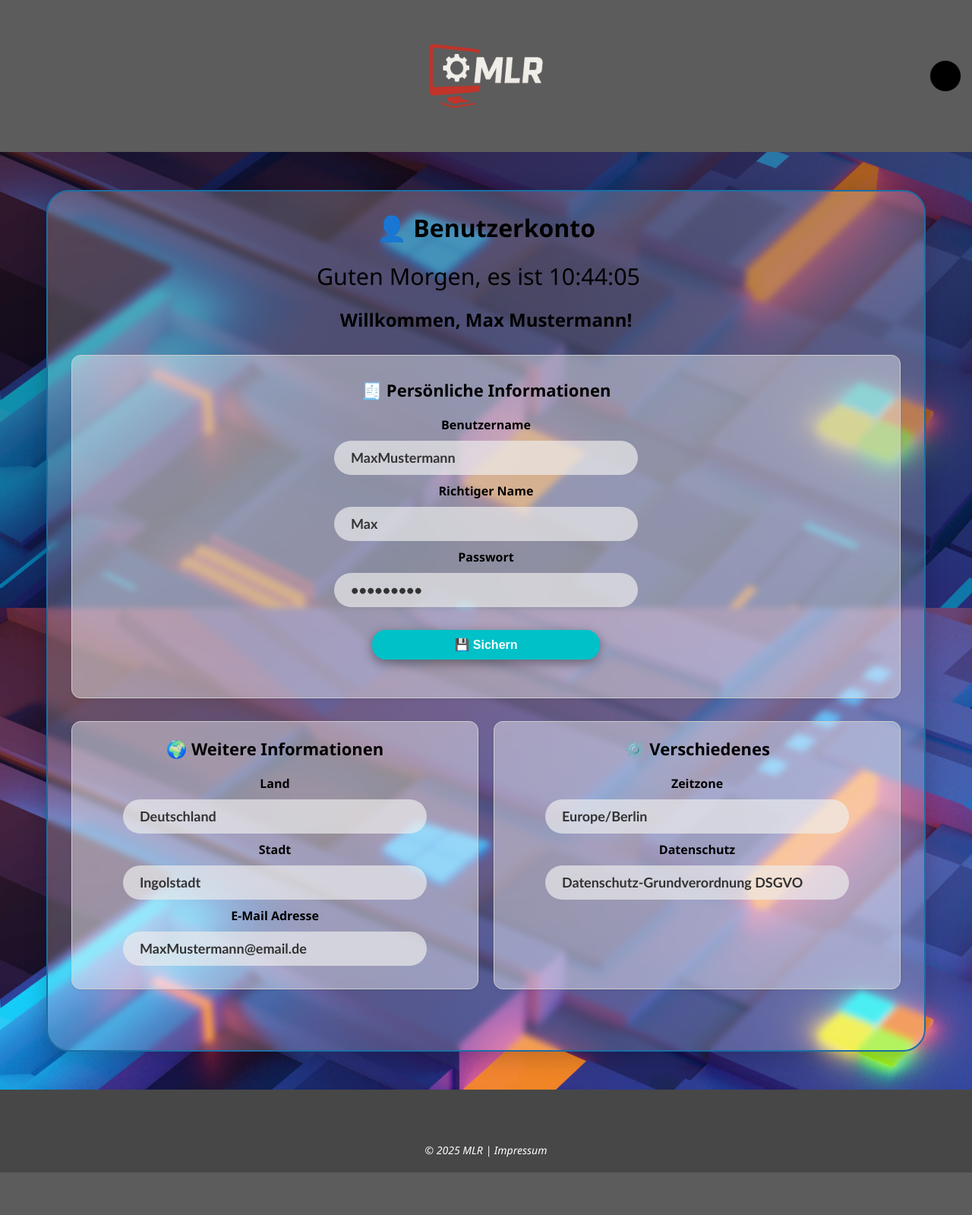
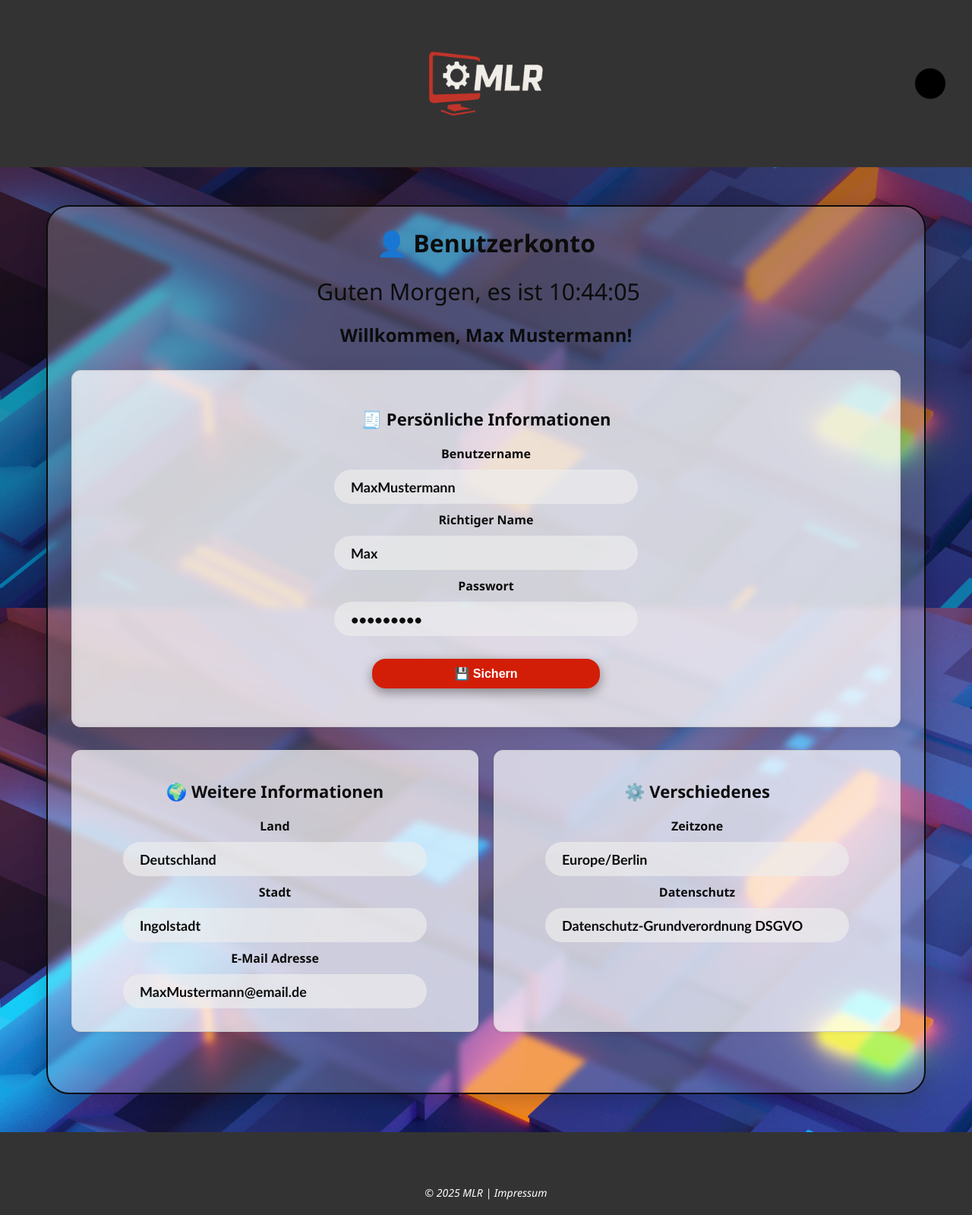
Before and after one commit to WebTechTHI/WebTech, a PHP site: page /pages/user.html in a window 1280 px wide. Shown: the whole page at 76% size. Before the commit the page ends 1543 px from the top, so only its background shows below. Run offline with PHP 8.4, Linux system fonts and the light colour scheme.

Commit message:
colors und login reg user geändert neue mystyle.css datei sozusagen aber verbessert

```diff
--- /dev/null
+++ b/assets/css/colors.css
@@ -0,0 +1,142 @@
+/* =====================================
+   🎨 Farbdefinitionen – Corporate Design
+===================================== */
+:root {
+  /* Primärfarben */
+  --ci-black: #0c0c0c;
+  --ci-white: #ffffff;
+  --ci-red: #d31e07;
+  --ci-red-dark: #870000;
+  --ci-grey-light: #eeeeee;
+  --ci-grey: #666666;
+  --ci-grey-dark: #333333;
+  --ci-green: #278d5e;
+  --header-bg: var(--ci-grey-dark);
+  --footer-bg: var(--ci-grey-dark);
+  --user-block-bg-color: rgba(255, 255, 255, 0.7); /* etwas kräftiger als vorher */
+  --user-block-border: #cccccc;
+
+
+
+  /* Hintergrund & Text */
+  --main-bg-color: var(--ci-grey-light);
+  --text-color: var(--ci-black);
+  --hr-color: var(--ci-grey);
+
+  /* Links */
+  --link-color: var(--ci-black);
+  --link-hover-color: var(--ci-white);
+
+  /* Formulare */
+  --form-bg: rgba(255, 255, 255, 0.2);
+  --form-border: var(--ci-black);
+  --input-bg: rgba(238, 238, 238, 0.678);
+  --input-color: var(--ci-black);
+  --input-placeholder: rgba(90, 90, 90, 0.7);
+  --input-border-hover: var(--ci-green);
+  --input-border-focus: rgba(0, 0, 0, 0.2);
+  --input-bg-hover: #e6e6e6;
+  --input-bg-focus: rgba(255, 255, 255, 0.6);
+
+  /* Buttons */
+  --submit-bg: var(--ci-red);
+  --submit-hover: var(--ci-red-dark);
+  --submit-text: var(--ci-white);
+
+  --direction-bg: var(--ci-green);
+  --direction-hover: #10532c;
+  --direction-text: var(--ci-white);
+
+  /* Validierung */
+  --input-valid: green;
+  --input-invalid: red;
+
+  /* Footer */
+  --footer-bg: var(--ci-grey-dark);
+  --footer-color: var(--ci-white);
+}
+
+/* =====================================
+   🌙 Dark Mode (Überschreibungen)
+===================================== */
+.darkMode {
+  --main-bg-color: #1a1a1a;
+  --text-color: #eeeeee;
+  --hr-color: #777777;
+  --user-block-bg-color: rgba(75, 75, 75, 0.9);
+  --user-block-border: #888888;
+
+
+
+
+  --header-bg: var(--ci-grey-dark);
+  --footer-bg: #222222;
+  --footer-color: var(--ci-white);
+
+  --link-color: #eeeeee;
+  --link-hover-color: var(--ci-white);
+
+  --form-bg: rgba(0, 0, 0, 0.3);
+  --form-border: var(--ci-black);
+  --input-bg: #3a3a3a;
+  --input-color: #ffffff;
+  --input-placeholder: rgba(200, 200, 200, 0.7);
+  --input-border-hover: var(--ci-green);
+  --input-border-focus: rgba(255, 255, 255, 0.2);
+  --input-bg-hover: #444444;
+  --input-bg-focus: rgba(255, 255, 255, 0.1);
+
+  --submit-bg: var(--ci-red-dark);
+  --submit-hover: #700000;
+  --submit-text: var(--ci-white);
+
+  --direction-bg: #09331b;
+  --direction-hover: #092e18;
+  --direction-text: var(--ci-black);
+}
+
+/* =====================================
+   ⚙️ Basis-Elemente (Global gültig)
+===================================== */
+body {
+  background-color: var(--main-bg-color);
+  color: var(--text-color);
+  font-family: 'Segoe UI', Tahoma, Geneva, Verdana, sans-serif;
+  margin: 0;
+  display: flex;
+  flex-direction: column;
+  min-height: 100vh;
+}
+
+main {
+  flex: 1;
+}
+
+.container {
+  width: 100%;
+  max-width: 1200px;
+  margin: 0 auto;
+  padding: 0 15px;
+  box-sizing: border-box;
+}
+
+a {
+  color: var(--link-color);
+  text-decoration: none;
+}
+
+a:hover {
+  color: var(--link-hover-color);
+  text-decoration: none;
+}
+
+hr {
+  border: none;
+  border-top: 2px solid var(--hr-color);
+  margin: 20px 0;
+}
+
+img {
+  max-width: 100%;
+  height: auto;
+}
--- a/assets/css/footer.css
+++ b/assets/css/footer.css
@@ -1,7 +1,10 @@
+/* =======================
+   🔚 FOOTER-STYLING
+======================= */
 footer {
   margin-top: auto;
   padding: 20px;
-    background-color: var(--footer-bg-color);
+  background-color: var(--footer-bg);
   color: var(--footer-color);
   text-align: center;
   width: 100%;
@@ -14,3 +17,13 @@ footer p {
   font-size: 14px;
   font-style: italic;
 }
+
+footer a {
+  color: var(--footer-color);
+  text-decoration: none;
+}
+
+footer a:hover {
+  color: var(--link-hover-color);
+  text-decoration: underline;
+}
--- a/assets/css/loginRegistration.css
+++ b/assets/css/loginRegistration.css
@@ -1,14 +1,8 @@
-
-
-
-/* Forms and user interface elements - Made responsive */
+/* ========= Allgemein ========= */
 body {
   text-align: center;
   min-height: 100vh;
 }
-
-
-
 
 .backgroundpicture {
   background-image: url('../images/background/backgroundpicture.jpg');
@@ -18,10 +12,6 @@ body {
   background-attachment: fixed;
   min-height: 100vh;
 }
-
-
-
-
 
 .backgroundpicture::before {
   content: "";
@@ -34,24 +24,16 @@ body {
   z-index: -1;
 }
 
-
-
-
-
-
-
-
-
-
-
-.formTitle{
-    color: var(--user-form-title-color);
+/* ========= Überschriften ========= */
+.formTitle {
+  color: var(--text-color);
 }
 
-.formSubtitle{
-    color: var(--user-form-subtitle-color);
+.formSubtitle {
+  color: var(--text-color);
 }
 
+/* ========= Formulare ========= */
 .userInfoFormlogin,
 .userInfoFormregistration {
   max-width: 600px;
@@ -71,14 +53,12 @@ body {
   text-align: center;
   padding: 5px 1px 80px;
   border-radius: 30px;
-    border: 2px solid var(--user-form-border);
-    background: var(--user-form-bg);
+  border: 2px solid var(--form-border);
+  background: var(--form-bg);
   margin: 50px 0;
-      background-color: rgba(255, 255, 255, 0.2);
   backdrop-filter: blur(4px);
   box-shadow: 0 8px 30px rgba(0, 0, 0, 0.2);
 }
-
 
 .userInformationInput {
   display: block;
@@ -90,8 +70,8 @@ body {
   font-family: 'Gill Sans MT', sans-serif;
   font-weight: 600;
   font-size: 18px;
-    color: var(--user-info-input-color);
-    background-color: var(--user-info-input-bg-color);
+  color: var(--input-color);
+  background-color: var(--input-bg);
   border: 2px solid transparent;
   border-radius: 25px;
   transition: all 0.3s ease;
@@ -99,38 +79,28 @@ body {
 }
 
 .userInformationInput::placeholder {
-    color: var(--user-info-input-placeholder);
+  color: var(--input-placeholder);
 }
 
 .userInformationInput:hover {
-    background-color: var(--user-info-input-bg-color--hover);
-    border: 2px solid var(--user-info-input-border--hover);
+  background-color: var(--input-bg-hover);
+  border: 2px solid var(--input-border-hover);
 }
 
 .userInformationInput:focus {
-    background-color: var(--user-info-input-bg-color--focus);
-    border: 2px solid var(--user-info-input-border--focus);
+  background-color: var(--input-bg-focus);
+  border: 2px solid var(--input-border-focus);
   outline: none;
 }
 
-
-
-
 label {
-    color:var(--user-input-label-color);
+  color: var(--text-color);
   display: block;
   margin-top: 10px;
   font-weight: 700;
 }
 
-
-@media (max-width: 768px) {
-    .infoBlockSmall {
-        flex: 1 1 100%;
-    }
-}
-
-
+/* ========= Buttons ========= */
 .submitButton,
 .directionbutton {
   display: inline-block;
@@ -149,39 +119,35 @@ label {
 }
 
 .submitButton {
-    background-color: var(--submit-bg-color);
-    color: var(--submit-color);
+  background-color: var(--submit-bg);
+  color: var(--submit-text);
 }
 
 .submitButton:hover {
-    background-color: var(--submit-bg-color--hover);
+  background-color: var(--submit-hover);
+  box-shadow: 0px 8px 20px rgba(0, 0, 0, 0.4);
+  transform: translateY(-2px);
+  border: none;
+}
+
+.directionbutton {
+  background-color: var(--direction-bg);
+  color: var(--direction-text);
+  text-decoration: none;
+}
+
+.directionbutton:hover {
+  background-color: var(--direction-hover);
   box-shadow: 0px 8px 20px rgba(0, 0, 0, 0.4);
   transform: translateY(-2px);
 }
 
-.directionbutton {
-    background-color: var(--direction-bg-color);
-    color: var(--direction-color);
-    text-decoration: none;
-}
-
-.directionbutton:hover {
-    background-color: var(--direction-bg-color--hover);
-    box-shadow: 0px 8px 20px rgba(0, 0, 0, 0.4);
-    transform: translateY(-2px);
-    transition: all 0.3s linear;
-}
-
-
-
-
-
-/*Hinweis block bei registration für Bedingungen*/
+/* ========= Hinweisblock (nur registration) ========= */
 .hinweisBlock {
-    background-color: rgba(255, 255, 255, 0.3); /* leicht transparent */
-    backdrop-filter: blur(4px); /* optional: Hintergrund weichzeichnen */
+  background-color: rgba(255, 255, 255, 0.3);
+  backdrop-filter: blur(4px);
   border-left: 5px solid #2563eb;
-    padding: 20px 30px 20px 30px;
+  padding: 20px 30px;
   margin: 30px auto;
   width: 100%;
   max-width: 600px;
@@ -211,8 +177,6 @@ label {
   line-height: 1.6;
 }
 
-
-/* Responsives Verhalten */
 @media (max-width: 600px) {
   .hinweisBlock {
     padding: 15px 20px;
@@ -232,30 +196,16 @@ label {
   }
 }
 
-
-
-
-
-
-
-
-
-/*  Ab hier User daten */
+/* ========= User-Infoblöcke ========= */
 .infoBlockWide {
   background-color: var(--user-block-bg-color);
   border: 1px solid var(--user-block-border);
   border-radius: 12px;
-  padding-top: 30px;
-  padding-right: 30px;
-  padding-bottom: 30px;
-  padding-left: 30px;
-  margin-top: 30px;
-  margin-right: 30px;
-  margin-bottom: 30px;
-  margin-left: 30px;
-  box-shadow: 0px 2px 5px rgba(0, 0, 0, 0.05);
-  width: auto;
-  box-sizing: border-box;
+  padding: 30px;
+  margin: 30px;
+  box-shadow: 0 8px 30px rgba(0, 0, 0, 0.1);
+  color: var(--text-color);
+  backdrop-filter: blur(4px); /* schöner Weichzeichner-Effekt */
 }
 
 .infoRow {
@@ -263,8 +213,7 @@ label {
   flex-wrap: wrap;
   gap: 20px;
   justify-content: center;
-  margin-left: 30px;
-  margin-right: 30px;
+  margin: 0 30px;
 }
 
 .infoBlockSmall {
@@ -273,13 +222,12 @@ label {
   background-color: var(--user-block-bg-color);
   border: 1px solid var(--user-block-border);
   border-radius: 12px;
-  padding-top: 20px;
-  padding-right: 20px;
-  padding-bottom: 20px;
-  padding-left: 20px;
+  padding: 20px;
   box-shadow: 0px 2px 5px rgba(0, 0, 0, 0.05);
   box-sizing: border-box;
 }
+
+
 
 @media (max-width: 768px) {
   .infoBlockSmall {
@@ -292,25 +240,15 @@ label {
 .infoBlockWide h2,
 .infoBlockSmall h2 {
   font-size: clamp(18px, 2vw, 22px);
-  color: var(--user-block-title-color);
-  margin-top: 0;
-  margin-right: 0;
+  color: var(--text-color);
   margin-bottom: 20px;
-  margin-left: 0;
 }
 
-
-
-
-
-
-
-
-  /*     Logout-Styles  */
+/* ========= Logout ========= */
 .logoutMessage {
   margin: 30px 0;
   font-size: 18px;
-  color: var(--logout-message-color);
+  color: var(--text-color);
   font-weight: 500;
 }
 
@@ -326,44 +264,18 @@ label {
   max-width: 220px;
 }
 
-
-
-
-
-
-/* Uhrzeit Für Login Registration und User */
+/* ========= Uhrzeit ========= */
 .Clock {
   font-size: 1.9rem;
-  color: var( --user-form-title-color);
+  color: var(--text-color);
   margin-left: auto;
   padding-right: 20px;
 }
 
-
-
-
-/*JavaScript*/
+/* ========= JavaScript-Farben für Validierung ========= */
 .inputFehler {
-    border-color: var(--input-invalid);
+  border-color: var(--input-invalid) !important;
 }
 .inputOk {
-    border-color: var(--input-valid);
+  border-color: var(--input-valid) !important;
 }
-
-/* --------- Logout --------- */
-
-.logoutMessage{
-    color:var(--logout-message-color);
-}
-
-/*
-.inputFehler {
-    border-color: red;
-    box-shadow: 0 0 5px red;
-  }
-
-  .inputOk {
-    border-color: green;
-    box-shadow: 0 0 5px green;
-  }
-  */
--- a/assets/css/specialHeader.css
+++ b/assets/css/specialHeader.css
@@ -1,9 +1,20 @@
+/* =======================
+   🔝 HEADER-STYLING
+======================= */
+header {
+  display: flex;
+  justify-content: center;
+  align-items: center;
+  background-color: var(--header-bg);
+  padding: 10px 20px;
+  box-sizing: border-box;
+}
 
-header img{
+header img {
   max-height: 200px;
 }
 
-header a{
+header a {
   max-height: 200px;
   max-width: 200px;
   display: flex;
@@ -14,16 +25,8 @@ header a{
   left: 50%;
 }
 
-header {
+.toggleThemeSpecial {
   display: flex;
-    flex-direction: row;
-    justify-content: center;
-    align-items: center;
-    background-color: var(--special-header-bg-color);
-}
-
-.toggleThemeSpecial{
-    display:flex;
   max-height: 50px;
   max-width: 50px;
   cursor: pointer;
--- a/pages/login.html
+++ b/pages/login.html
@@ -8,8 +8,10 @@
     <link rel="icon" href="../assets/images/logo/favicon.png" type="image/x-icon">
 
 
-    <link rel="stylesheet" href="../assets/css/mystyle.css">
+    <link rel="stylesheet" href="../assets/css/colors.css">
+
     <link rel="stylesheet" href="../assets/css/loginRegistration.css">
+
     <link rel="stylesheet" href="../assets/css/specialHeader.css">
     <link rel="stylesheet" href="../assets/css/footer.css">
 
@@ -18,7 +20,7 @@
 
 </head>
 
-<body class="backgroundpicture">
+<body class="backgroundpicture darkMode">
 
     <header>
         <a href="../index.html">
--- a/pages/user.html
+++ b/pages/user.html
@@ -7,20 +7,23 @@
     <meta name="viewport" content="width=device-width, initial-scale=1.0">
     <title>MLR | Benutzerkonto</title>
     <link rel="icon" href="../assets/images/logo/favicon.png" type="image/x-icon">
-    <link rel="stylesheet" href="../assets/css/mystyle.css">
+
+    <link rel="stylesheet" href="../assets/css/colors.css">
+
     <link rel="stylesheet" href="../assets/css/loginRegistration.css">
+
     <link rel="stylesheet" href="../assets/css/specialHeader.css">
     <link rel="stylesheet" href="../assets/css/footer.css">
 
     <script src="/assets/javascript/toggleTheme.js"></script>
-    <!--JavaScript hier noch einfügen-->
+
 
 
 
 
 </head>
 
-<body class="backgroundpicture">
+<body class="backgroundpicture darkMode">
 
     <header>
         <a href="../index.html">
```
Also changed, not shown: pages/registration.html (+5 -2 lines). Lines whose indentation alone changed are shown as unchanged.
